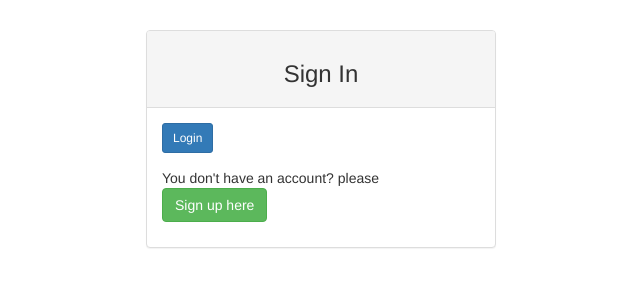
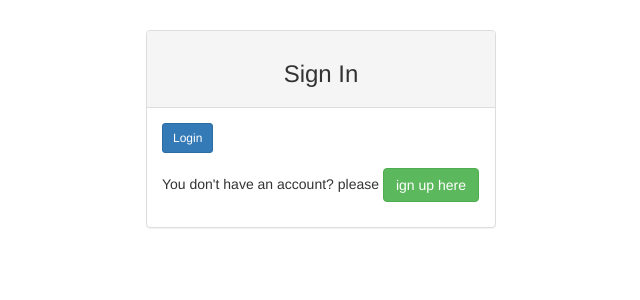
Before and after one commit to Joselyne123/Neibor, a Django app: template nebapp/templates/registration/login.html in a window 1280 px wide. Shown: the part 70-370 px from the top of the page, without its empty margins (319-959 px from the left). Run offline with Django 3.2, Linux system fonts and the light colour scheme; the template is opened without the code that fills it, so the values that code supplies are empty; some libraries are stand-ins or nearby versions.

Commit message:
add class and text

```diff
--- a/nebapp/templates/registration/login.html
+++ b/nebapp/templates/registration/login.html
@@ -28,7 +28,7 @@
 
           </form>
           <p>
-            You don't have an account? please <a class="text-center" href="/accounts/register/"><button type="submit" class="btn btn-success">Sign up here</button></a>
+            You don't have an account? please <a class="text-center" href="/accounts/register/"><button type="submit" class="btn btn-success">ign up here</button></a>
 
 
           </p>
```
